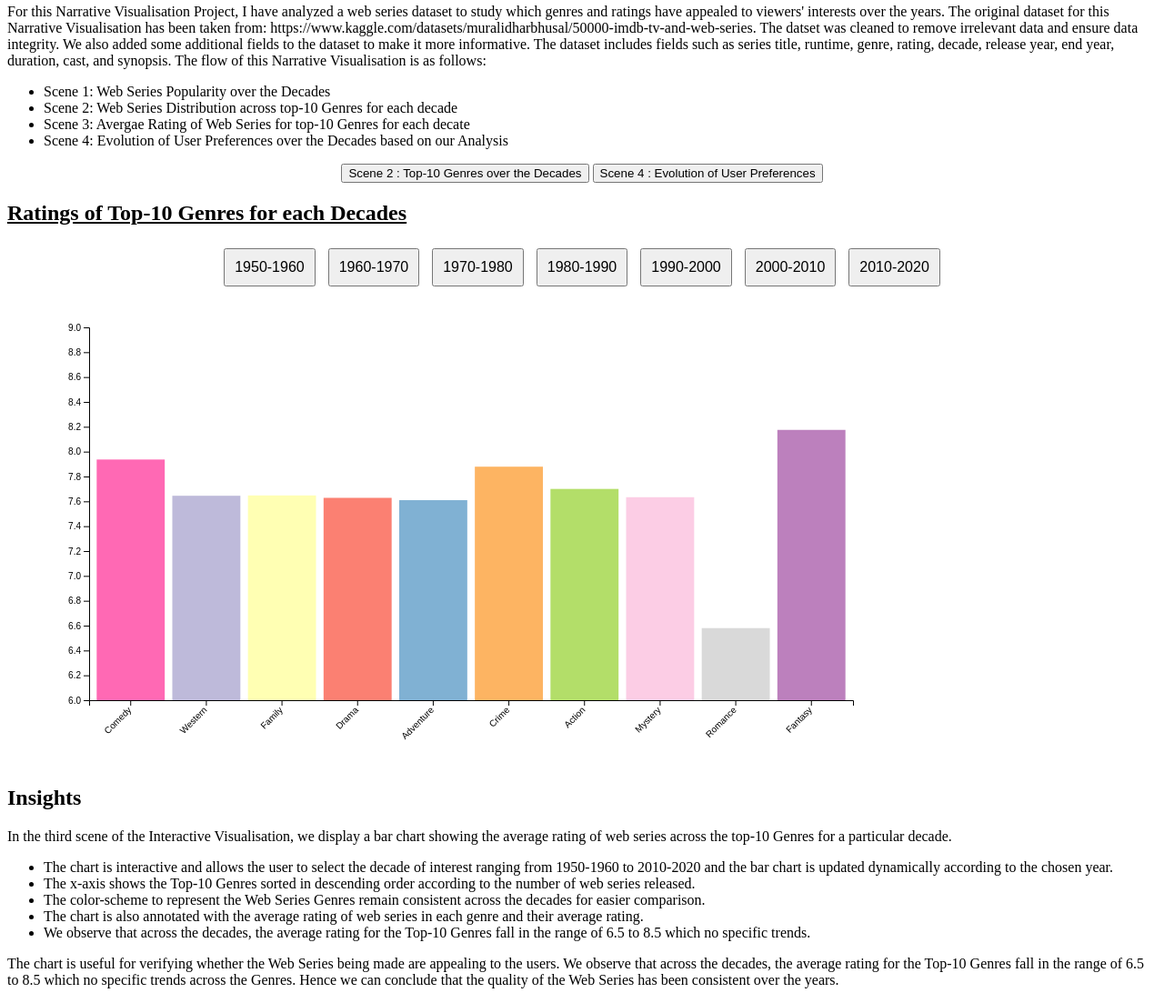
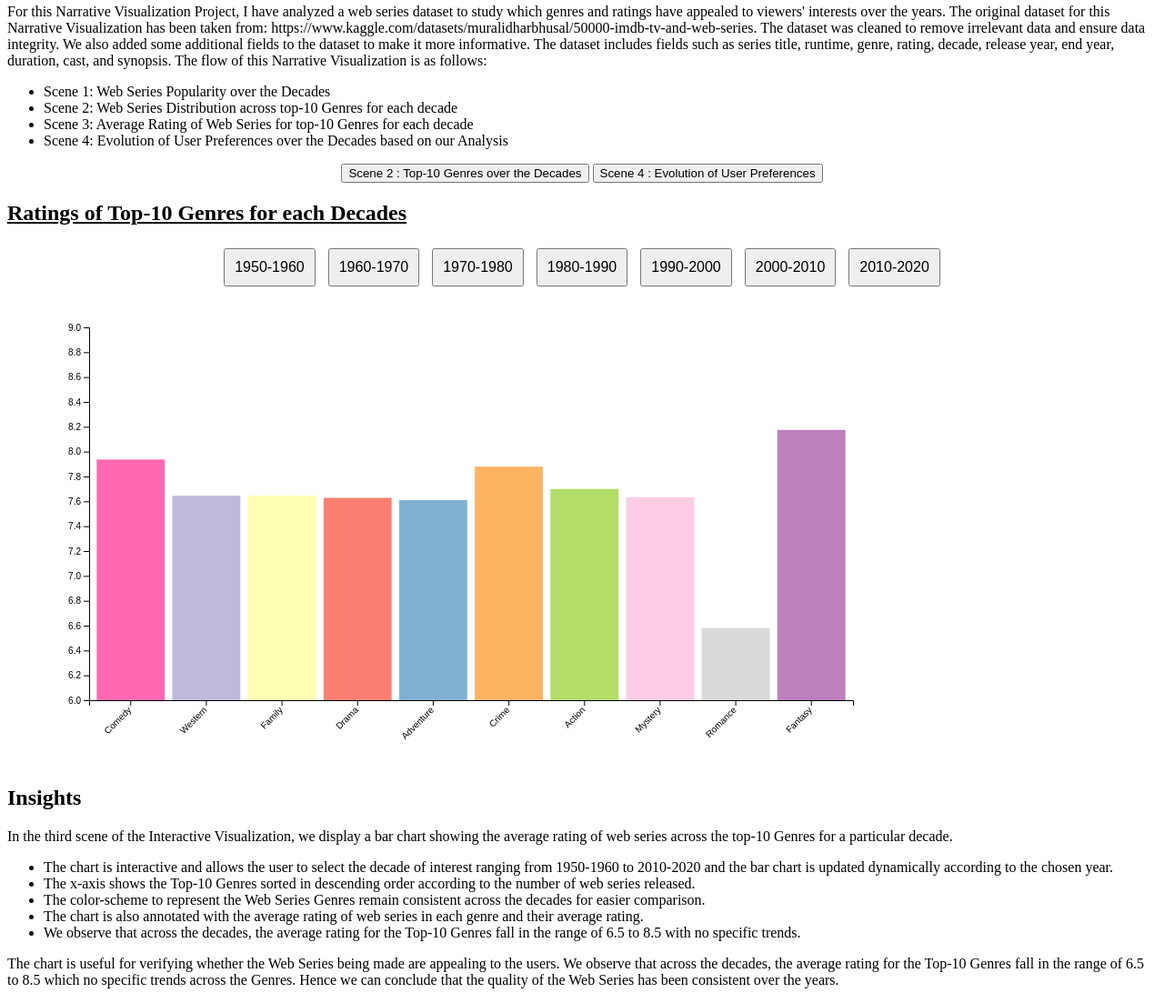
Before and after one commit to TithiSreemany/TithiSreemany.github.io, a plain HTML site: page Web_Series_NarrativeVisualisation/index3.html in a window 1280 px wide. Shown: the part 76-1179 px from the top of the page at 91% size. Drawn offline with nearby package versions, Linux system fonts and the light colour scheme.

Commit message:
Add files via upload

```diff
--- a/Web_Series_NarrativeVisualisation/index3.html
+++ b/Web_Series_NarrativeVisualisation/index3.html
@@ -3,20 +3,20 @@
 
   <head>
 
-    <title> Analysis of Web Series Genres and Ratings for 1950-1960</title>
+    <title> Average Rating of Web Series for top-10 Genres for each decade </title>
     <h1 style="text-align:center">Trends in Web Series over the Decades - A Narrative Visualization</h1>
     <script script src="https://d3js.org/d3.v5.min.js" aysnc></script>
 
     <p>
-      For this Narrative Visualisation Project, I have analyzed a web series dataset to study which genres and ratings have appealed to viewers' interests over the years.
-      The original dataset for this Narrative Visualisation has been taken from: https://www.kaggle.com/datasets/muralidharbhusal/50000-imdb-tv-and-web-series.
-      The datset was cleaned to remove irrelevant data and ensure data integrity. We also added some additional fields to the dataset to make it more informative.
+        For this Narrative Visualization Project, I have analyzed a web series dataset to study which genres and ratings have appealed to viewers' interests over the years.
+        The original dataset for this Narrative Visualization has been taken from: https://www.kaggle.com/datasets/muralidharbhusal/50000-imdb-tv-and-web-series.
+        The dataset was cleaned to remove irrelevant data and ensure data integrity. We also added some additional fields to the dataset to make it more informative.
         The dataset includes fields such as series title, runtime, genre, rating, decade, release year, end year, duration, cast, and synopsis.
-      The flow of this Narrative Visualisation is as follows:
+        The flow of this Narrative Visualization is as follows:
         <ul>
           <li>Scene 1: Web Series Popularity over the Decades</li>
           <li>Scene 2: Web Series Distribution across top-10 Genres for each decade</li>
-        <li>Scene 3: Avergae Rating of Web Series for top-10 Genres for each decate</li>
+          <li>Scene 3: Average Rating of Web Series for top-10 Genres for each decade</li>
           <li>Scene 4: Evolution of User Preferences over the Decades based on our Analysis</li>
         </ul>
         </p>
@@ -62,13 +62,13 @@
       Insights
     </h2>
     <p>
-      In the third scene of the Interactive Visualisation, we display a bar chart showing the average rating of web series across the top-10 Genres for a particular decade.
+      In the third scene of the Interactive Visualization, we display a bar chart showing the average rating of web series across the top-10 Genres for a particular decade.
       <ul>
         <li>The chart is interactive and allows the user to select the decade of interest ranging from 1950-1960 to 2010-2020 and the bar chart is updated dynamically according to the chosen year. </li>
         <li>The x-axis shows the Top-10 Genres sorted in descending order according to the number of web series released.</li>
         <li>The color-scheme to represent the Web Series Genres remain consistent across the decades for easier comparison.</li>
         <li>The chart is also annotated with the average rating of web series in each genre and their average rating.</li>
-        <li>We observe that across the decades, the average rating for the Top-10 Genres fall in the range of 6.5 to 8.5 which no specific trends.</li>
+        <li>We observe that across the decades, the average rating for the Top-10 Genres fall in the range of 6.5 to 8.5 with no specific trends.</li>
       </ul>
     </p>
     <p>
```
Also changed, not shown: Web_Series_NarrativeVisualisation/index.html (+7 -7 lines), Web_Series_NarrativeVisualisation/index2.html (+8 -8 lines), Web_Series_NarrativeVisualisation/index4.html (+7 -7 lines). Lines whose indentation alone changed are shown as unchanged.
